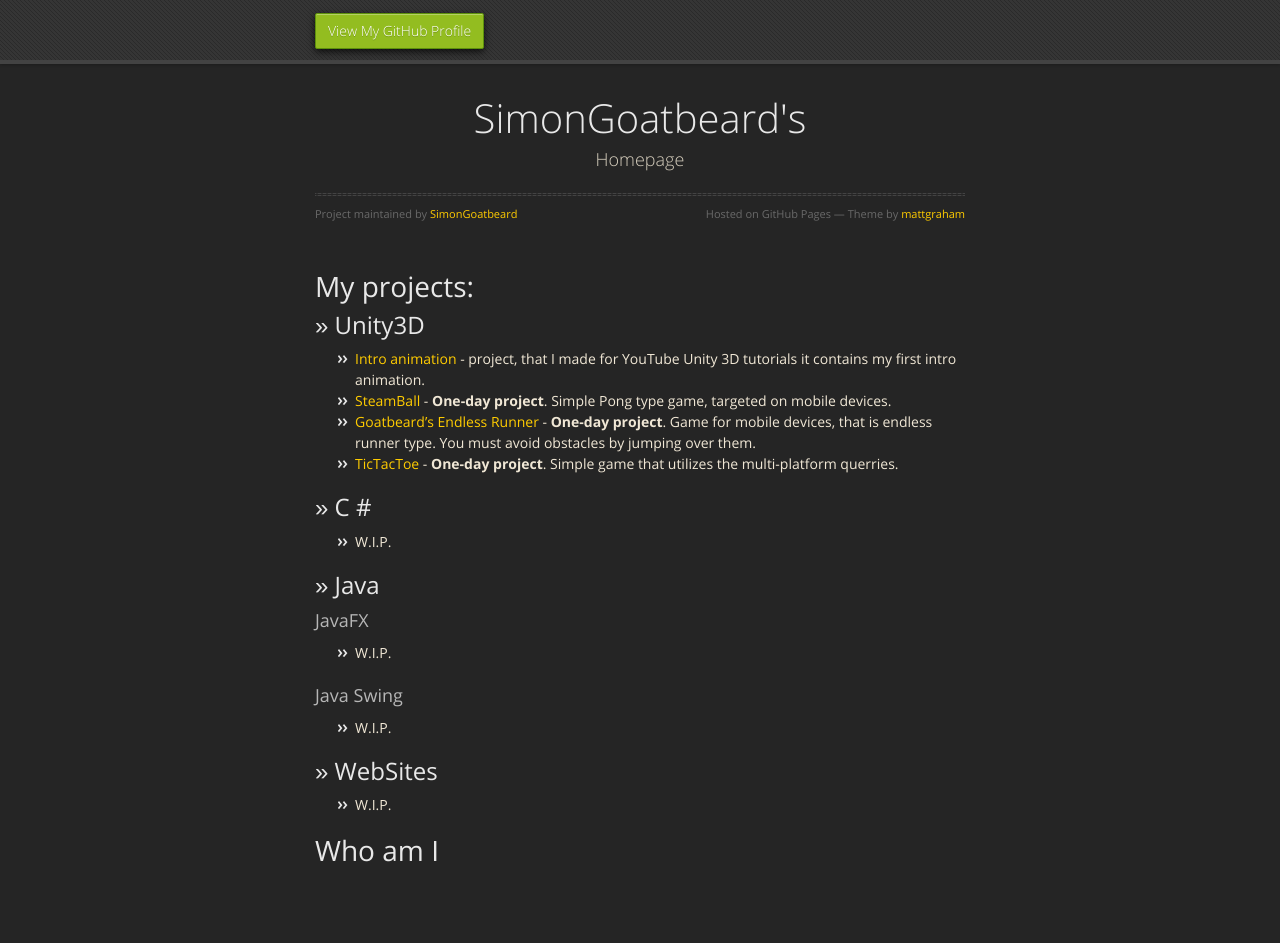
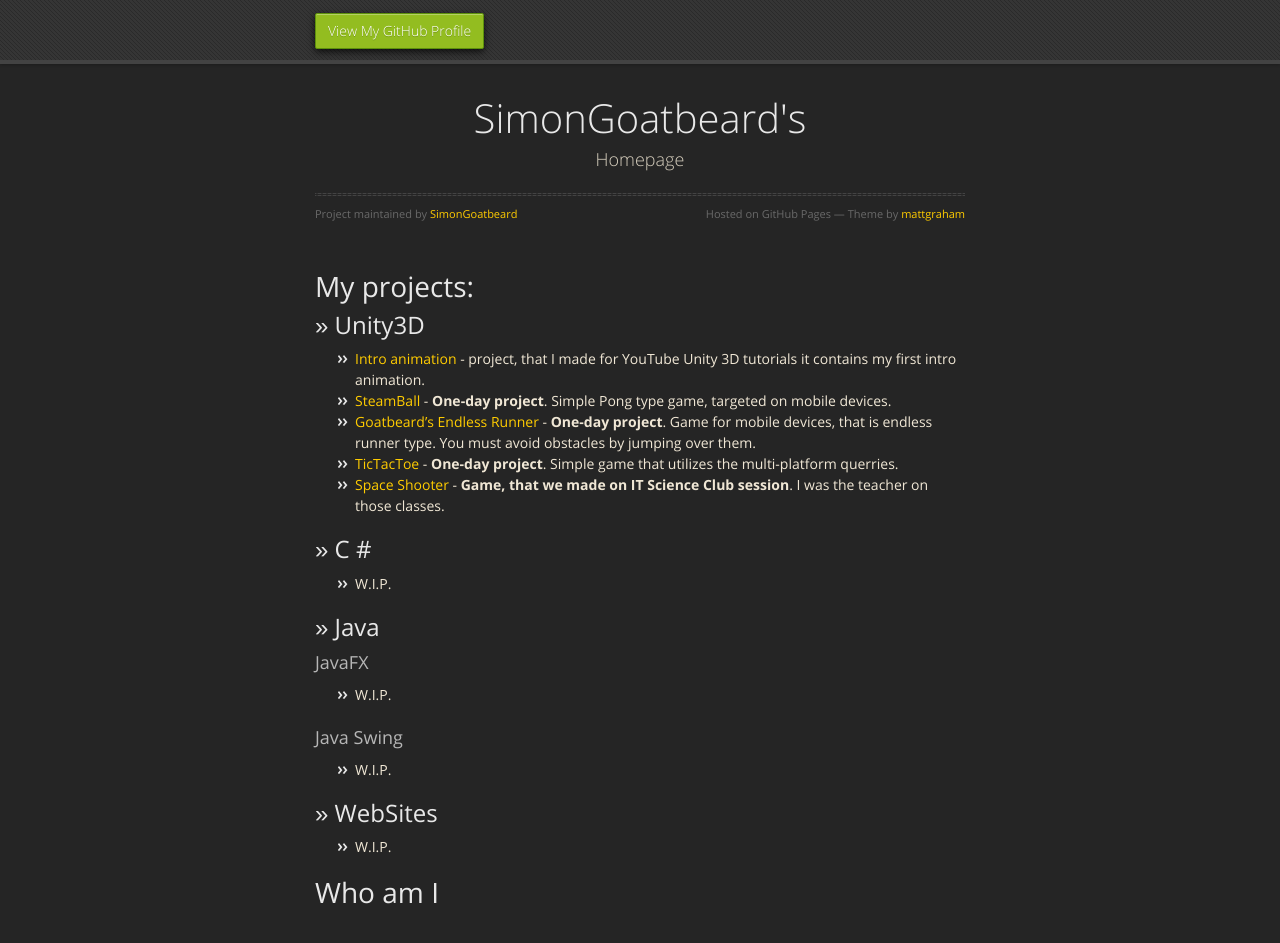
Before and after one commit to SimonGoatbeard/simongoatbeard.github.io, a Jekyll site: the page built from index.md, in a window 1280 px wide and 1008 px high. Shown: the top 943 px of the window. Built offline with Jekyll 4.4.1, drawn with Linux system fonts in a browser that asks for light colours; nearby versions of some CDN libraries; our own code applies the rules of GitHub Pages for plain Markdown files.

Commit message:
Update index.md

```diff
--- a/index.md
+++ b/index.md
@@ -9,6 +9,7 @@ layout: default
 *   [SteamBall](unity-steamball) - **One-day project**. Simple Pong type game, targeted on mobile devices.
 *   [Goatbeard's Endless Runner](unity-goatbeardsendlessrunner) - **One-day project**. Game for mobile devices, that is endless runner type. You must avoid obstacles by jumping over them.
 *   [TicTacToe](unity-tictactoe) - **One-day project**. Simple game that utilizes the multi-platform querries.
+*   [Space Shooter](unity-spaceshooter) - **Game, that we made on IT Science Club session**. I was the teacher on those classes.
 
 ## >> C \#
 *   W.I.P.
```
